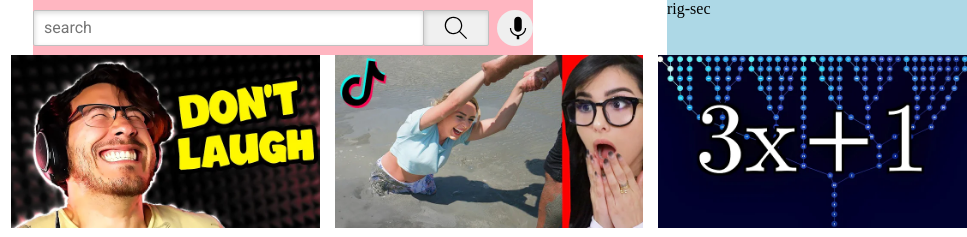
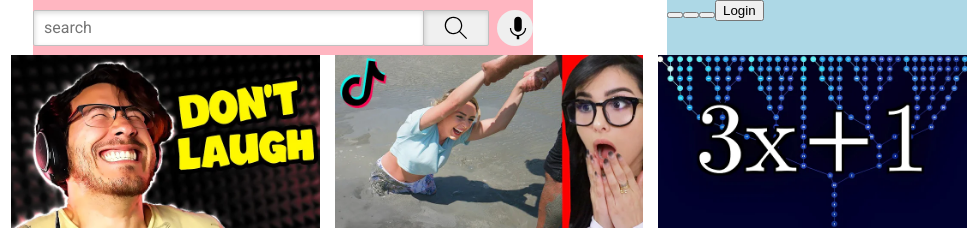
Before and after one commit to archer1729/Youtube.clone, a plain HTML site: page index.html in a window 1280 px wide. Shown: the top 237 px of the page, 313-1280 px from the left. Drawn offline with Linux system fonts and the light colour scheme.

Commit message:
navbar changes

```diff
--- a/index.html
+++ b/index.html
@@ -30,7 +30,14 @@
     <button class="search-button"><img class="search" src="pictures\search.svg"></button>
     <button class="voice-button"><img class="voice-over" src="pictures\voice-search-icon.svg"</button>
   </div>
-  <div class="right-section">rig-sec</div>
+  <div class="right-section">
+   <button class="upload" ><img src="pictures\upload.svg"</button>
+   <button class="apps" ><img src="pictures\youtube-apps.svg"</button>
+   <button class="notification" ><img src="pictures\notifications.svg"</button>
+
+
+   <button class="login-button">Login</button>
+  </div>
 </div>
 
 
```
